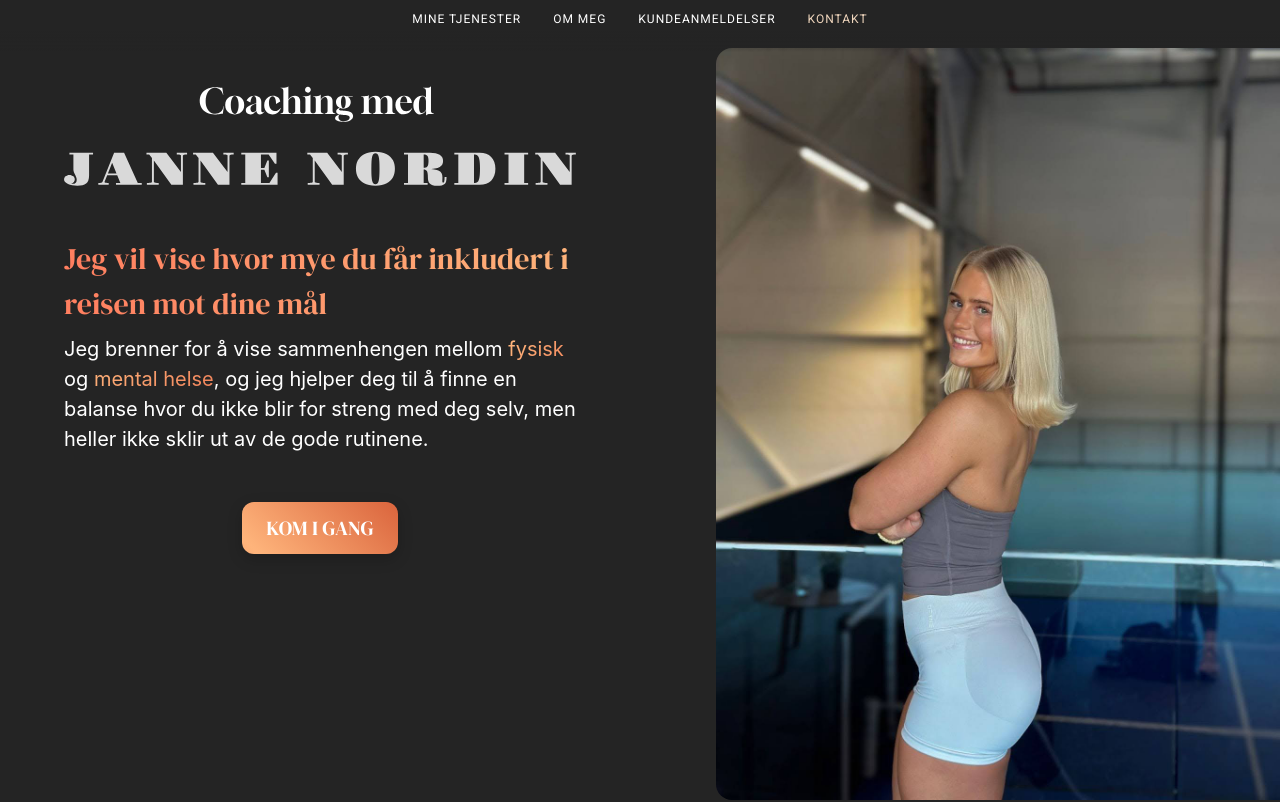
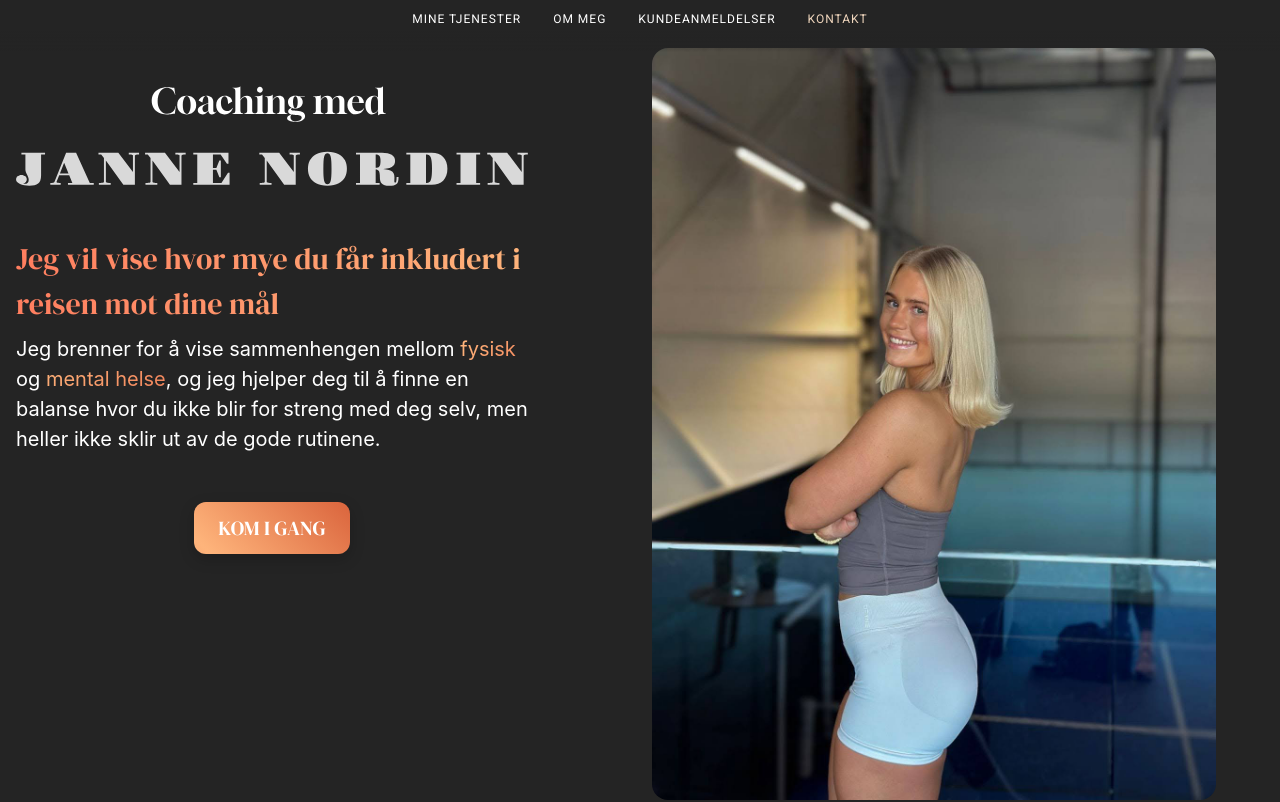
Before and after one commit to tazhel/janne-react, a React (Vite) app: page / in a window 1280 px wide. Shown: the top 802 px of the page. Built offline with nearby package versions, Linux system fonts and the light colour scheme.

Commit message:
fixed home image not having margin on right

```diff
--- a/src/Pages/hjempage.css
+++ b/src/Pages/hjempage.css
@@ -98,6 +98,7 @@
     z-index: 10;
     right: 0;
     top: 20px;
+    margin-right: 64px;
     width: 100px;
     transform-origin: right center;
 }
@@ -106,15 +107,17 @@
     z-index: 5;
     bottom: 0;
     right: 0;
+    margin-right: 64px;
     width: auto;
     height: 100%;
-    border-radius: 16px 0 0 16px;
+    border-radius: 16px;
 }
 
 .coaching-image-alone {
     z-index: 1;
     bottom: 0;
     right: 0;
+    margin-right: 64px;
     width: auto;
     height: 100%;
     object-fit: contain;
@@ -124,6 +127,20 @@
     margin-top: -200px;
 }
 
+@media (max-width: 1200px) {
+    .coaching-logo {
+        margin-right: 16px;
+    }
+
+    .coaching-image {
+        margin-right: 16px;
+    }
+
+    .coaching-image-alone {
+        margin-right: 16px;
+    }
+}
+
 @media (max-width: 1700px) {
     .home-container {
         height: 100dvh;
@@ -131,6 +148,7 @@
 
     .home-left {
         top: 0;
+        margin-left: 16px;
     }
 
     .home-logo {
```
